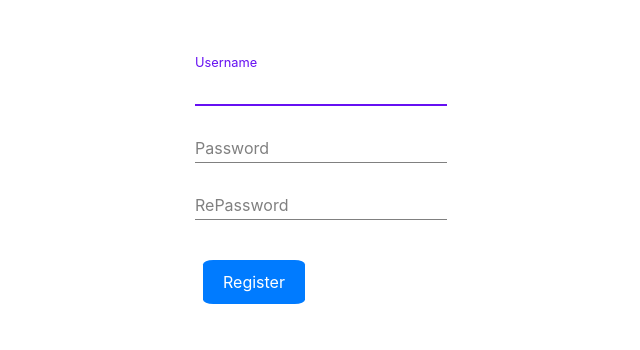
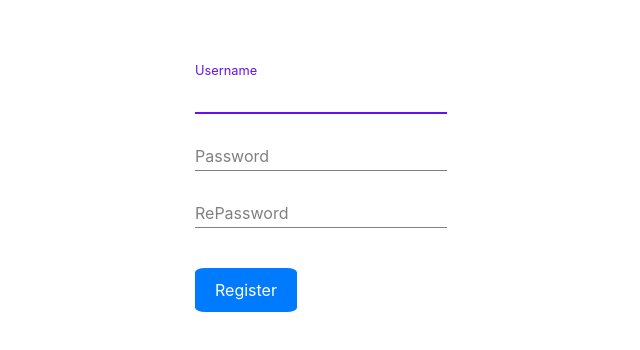
Before and after one commit to ibrahimdenizz/chat-app, a React (Create React App) app in the folder client/: page /register in a window 1280 px wide. Shown: the part 196-546 px from the top of the page, without its empty margins (319-959 px from the left). Built offline with nearby package versions, Linux system fonts and the light colour scheme.

Commit message:
Add CSS for forms and remove unnecessary bootstrap classes

```diff
--- /dev/null
+++ b/client/src/pages/Form.css
@@ -0,0 +1,5 @@
+.form-container {
+  display: flex;
+  justify-content: center;
+  align-content: center;
+}
--- a/client/src/pages/Login.js
+++ b/client/src/pages/Login.js
@@ -3,6 +3,7 @@ import axios from "axios";
 import { useHistory } from "react-router-dom";
 import Input from "../components/common/Input/Input";
 import Button from "../components/common/Button/Button";
+import "./Form.css";
 
 let URL =
   process.env.NODE_ENV === "production"
@@ -20,10 +21,9 @@ const Login = ({ onSetUser }) => {
   const history = useHistory();
 
   return (
-    <div className="d-flex justify-content-center align-content-center">
-      <form onSubmit={onSubmit} className="form-group">
+    <div className="form-container">
+      <form onSubmit={onSubmit}>
         {error.top === "" ? "" : <p className=" text-danger">{error.top}</p>}
-        <div className=" my-3">
         <Input
           label="Username"
           type="text"
@@ -32,8 +32,6 @@ const Login = ({ onSetUser }) => {
           error={error.username}
           autoFocus={true}
         />
-        </div>
-        <div className="my-3">
         <Input
           label="Password"
           type="password"
@@ -41,7 +39,6 @@ const Login = ({ onSetUser }) => {
           onChange={(e) => setPassword(e.target.value)}
           error={error.password}
         />
-        </div>
         <div className="d-flex">
           <Button type="submit" color="primary">
             Login
--- a/client/src/pages/Register.js
+++ b/client/src/pages/Register.js
@@ -2,6 +2,7 @@ import React, { useState } from "react";
 import axios from "axios";
 import Button from "../components/common/Button/Button";
 import Input from "../components/common/Input/Input";
+import "./Form.css";
 
 let url =
   process.env.NODE_ENV === "production"
@@ -20,10 +21,9 @@ const Register = () => {
   });
 
   return (
-    <div className="d-flex justify-content-center align-content-center">
-      <form onSubmit={onSubmit} className="form-group">
+    <div className="form-container">
+      <form onSubmit={onSubmit}>
         {error.top === "" ? "" : <p className=" text-danger">{error.top}</p>}
-        <div className=" my-3">
         <Input
           label="Username"
           type="text"
@@ -32,8 +32,6 @@ const Register = () => {
           error={error.username}
           autoFocus={true}
         />
-        </div>
-        <div className="my-3">
         <Input
           label="Password"
           type="password"
@@ -41,8 +39,6 @@ const Register = () => {
           onChange={handlePasswordChange}
           error={error.password}
         />
-        </div>
-        <div className="my-3">
         <Input
           label="RePassword"
           type="password"
@@ -50,12 +46,9 @@ const Register = () => {
           onChange={handleRePasswordChange}
           error={error.rePassword}
         />
-        </div>
-        <div className="my-3">
-          <Button type="submit" className="mx-2" color="primary">
+        <Button type="submit" color="primary">
           Register
         </Button>
-        </div>
       </form>
     </div>
   );
```
Lines whose indentation alone changed are shown as unchanged.
